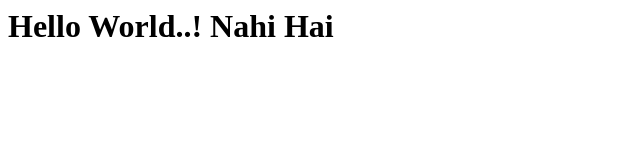
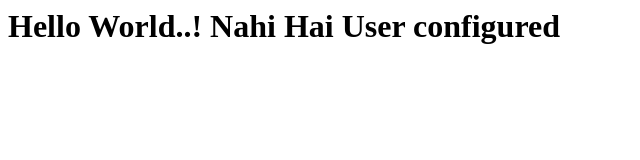
Before and after one commit to Realmadhan/rbmi-app, a plain HTML site: page index.html in a window 1280 px wide. Shown: the whole page, without its empty margins (0-640 px from the left). Drawn offline with Linux system fonts and the light colour scheme.

Commit message:
Third Commit

```diff
--- a/index.html
+++ b/index.html
@@ -2,4 +2,5 @@
 
 Nahi Hai
 
+User configured
 </h1>
```
